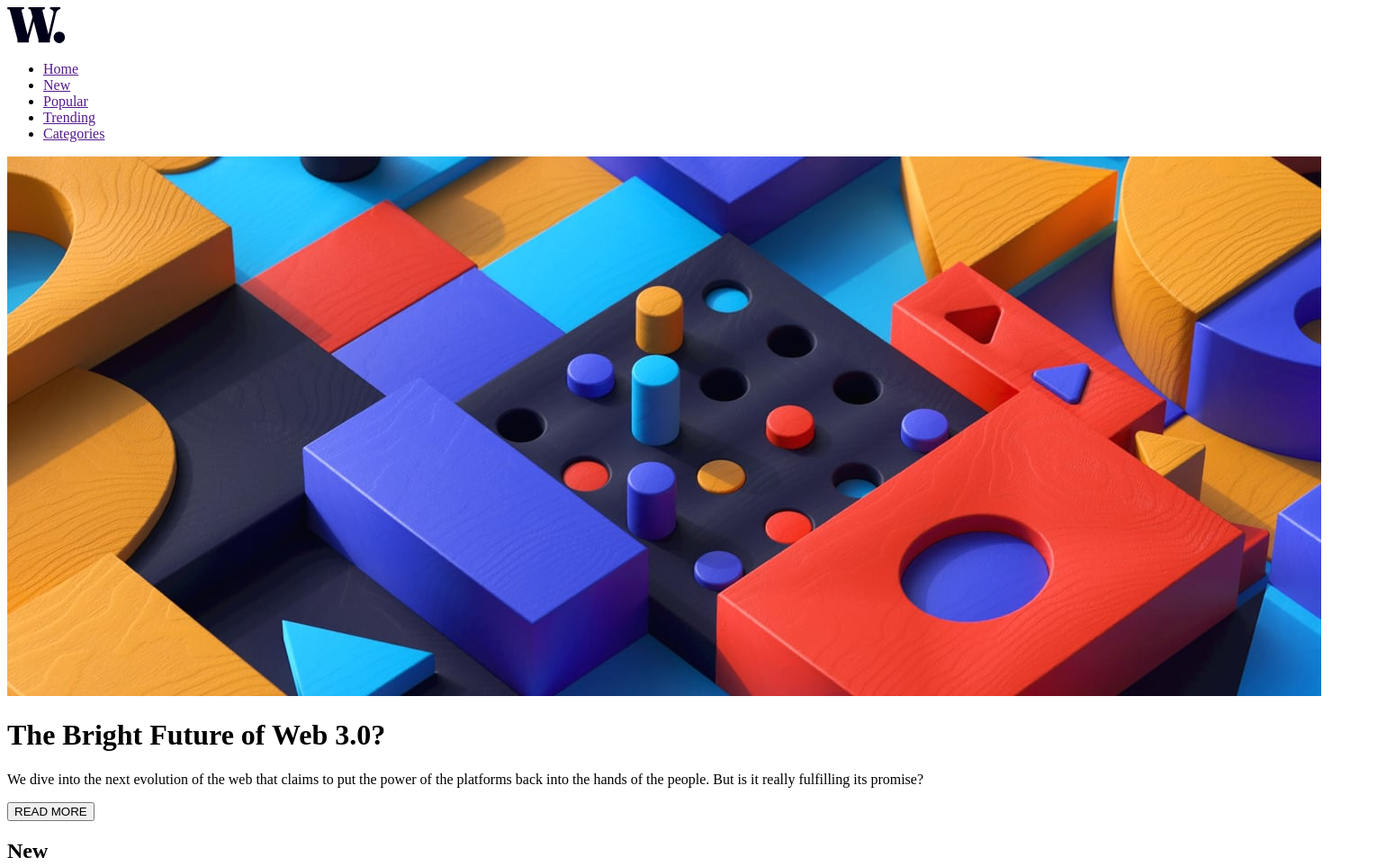
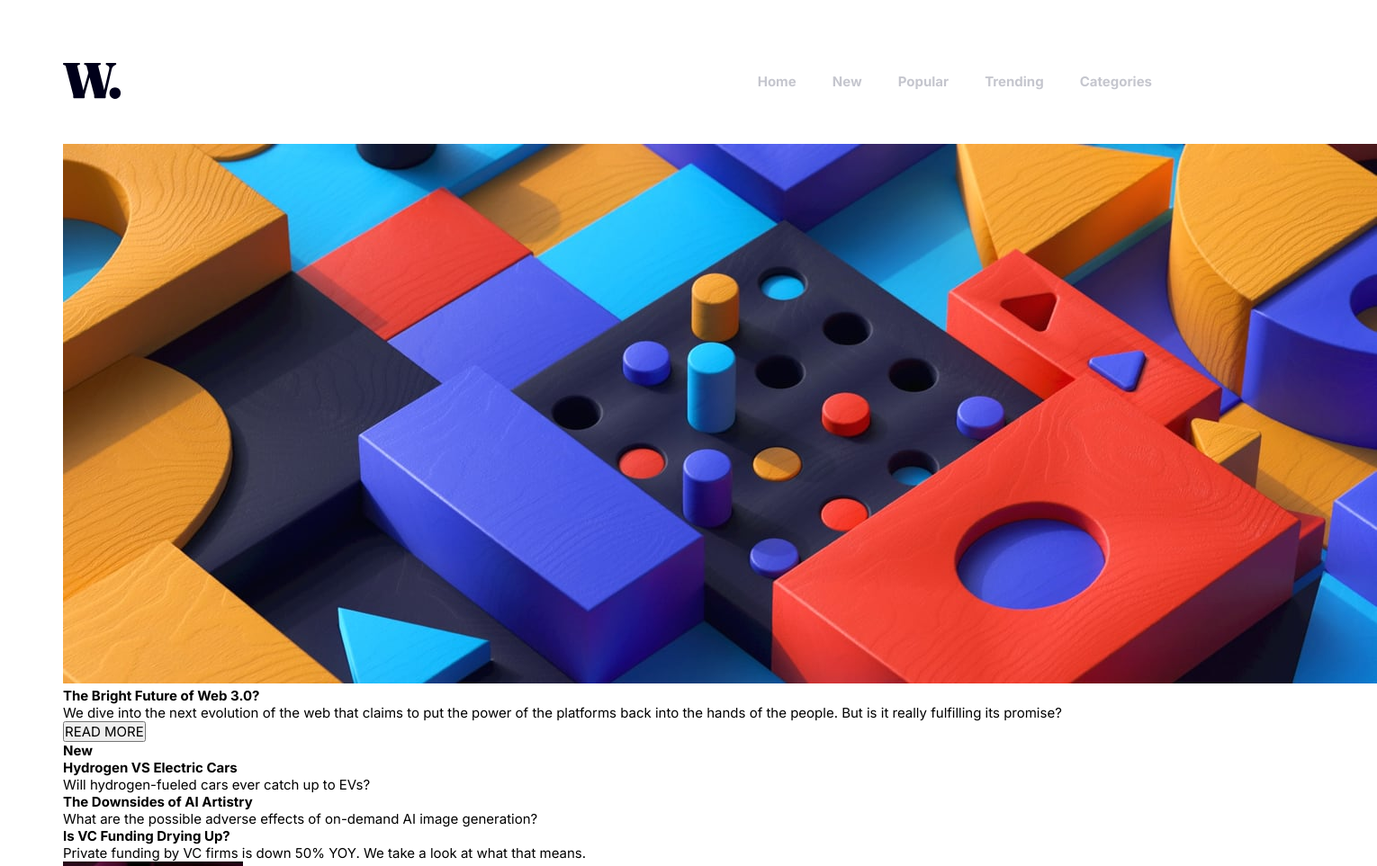
Before and after one commit to jovan-stojkovic/news-homepage-main, a plain HTML site: page index.html in a window 1280 px wide. Shown: the top 963 px of the page at 90% size, 1530 px wide, since content can reach past the window. Drawn offline with Linux system fonts and the light colour scheme.

Commit message:
Navbar style

```diff
--- a/index.html
+++ b/index.html
@@ -37,9 +37,8 @@
         </ul>
       </nav>
       <div class="main-container">
-        <div class="left">
-          <img src="assets/images/image-web-3-desktop.jpg" alt="" />
-          <div class="bottom-part">
+        <div class="top-half">
+          <img src="assets/images/image-web-3-desktop.jpg" class="web" />
             <h1>The Bright Future of Web 3.0?</h1>
             <div class="small-container">
               <p>
@@ -49,9 +48,7 @@
               </p>
               <button>READ MORE</button>
             </div>
-          </div>
-        </div>
-        <div class="right">
+        <div class="dark">
           <h2>New</h2>
           <h3>Hydrogen VS Electric Cars</h3>
           <p>Will hydrogen-fueled cars ever catch up to EVs?</p>
@@ -69,9 +66,11 @@
           </p>
           <p class="separator"></p>
         </div>
+      </div>
+      </div>
       <div class="bottom">
         <div class="left-section">
-            <img src="assets/images/image-retro-pcs.jpg" alt="" />
+          <img src="assets/images/image-retro-pcs.jpg" alt="">
           <div class="section-container">
             <h3>01</h3>
             <h4>Reviving Retro PCs</h4>
@@ -97,7 +96,6 @@
           </div>
         </div>
       </div>
-      </div>
     </main>
   </body>
 </html>
--- a/style.css
+++ b/style.css
@@ -0,0 +1,47 @@
+@import url("https://fonts.googleapis.com/css2?family=Inter:wght@400;700;800&display=swap");
+
+:root {
+  --Soft-orange: hsl(35, 77%, 62%);
+  --Soft-red: hsl(5, 85%, 63%);
+  --Off-white: hsl(36, 100%, 99%);
+  --Grayish-blue: hsl(233, 8%, 79%);
+  --Dark-grayish-blue: hsl(236, 13%, 42%);
+  --Very-dark-blue: hsl(240, 100%, 5%);
+}
+
+* {
+  box-sizing: border-box;
+  margin: 0;
+  padding: 0;
+  font-family: "Inter", sans-serif;
+  font-size: 15px;
+}
+
+main {
+    width: 1350px;
+    margin: 0 auto;
+    padding: 70px
+}
+
+nav {
+    display: flex;
+    justify-content: space-between;
+    align-items: center;
+    margin-bottom: 50px;
+}
+
+ul {
+    display: flex;
+    gap: 40px;
+
+}
+
+li {
+    list-style-type: none;
+}
+
+a {
+    text-decoration: none;
+    color: var(--Grayish-blue);
+    font-weight: 700;
+}
```
Lines whose indentation alone changed are shown as unchanged.
